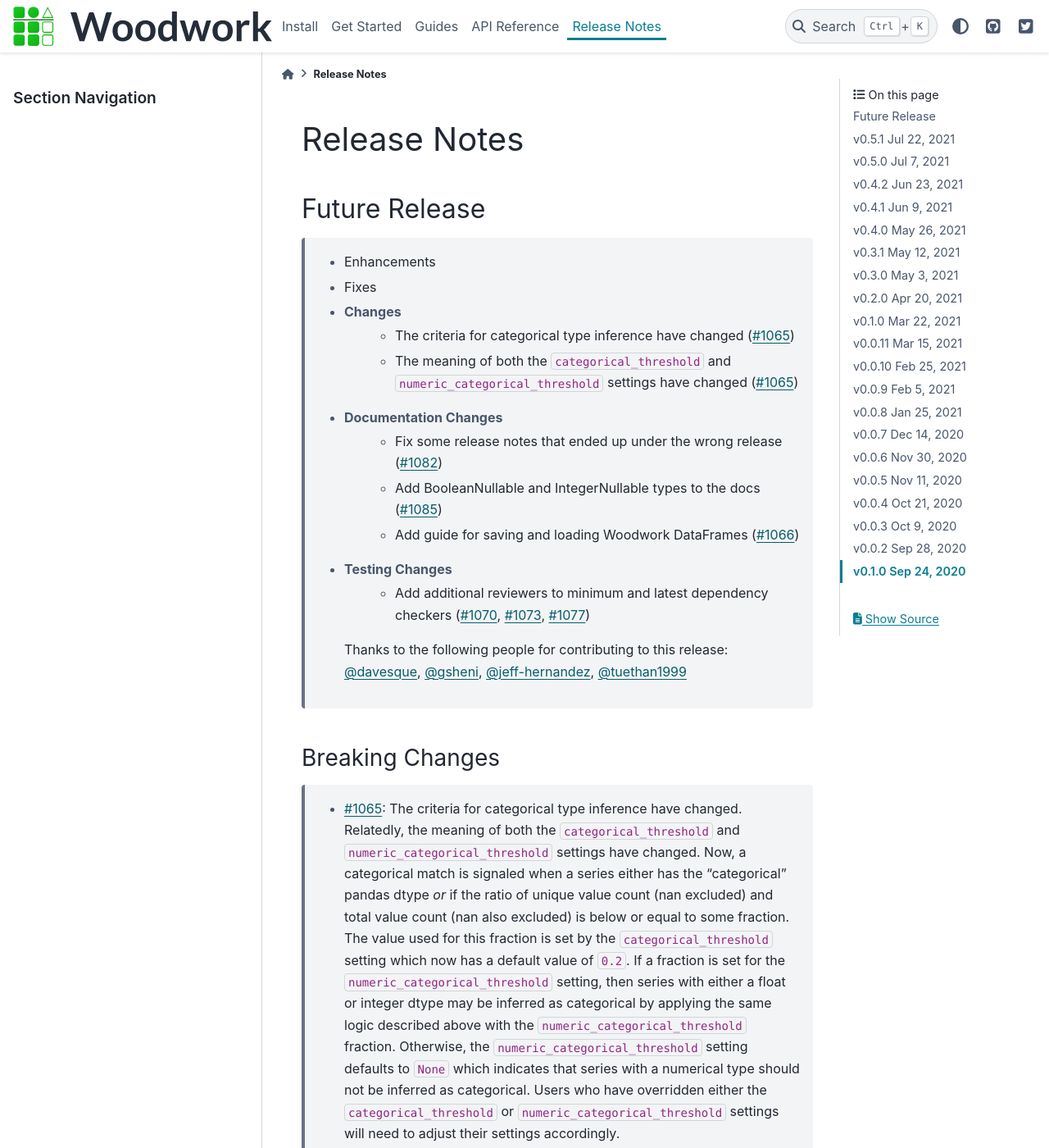
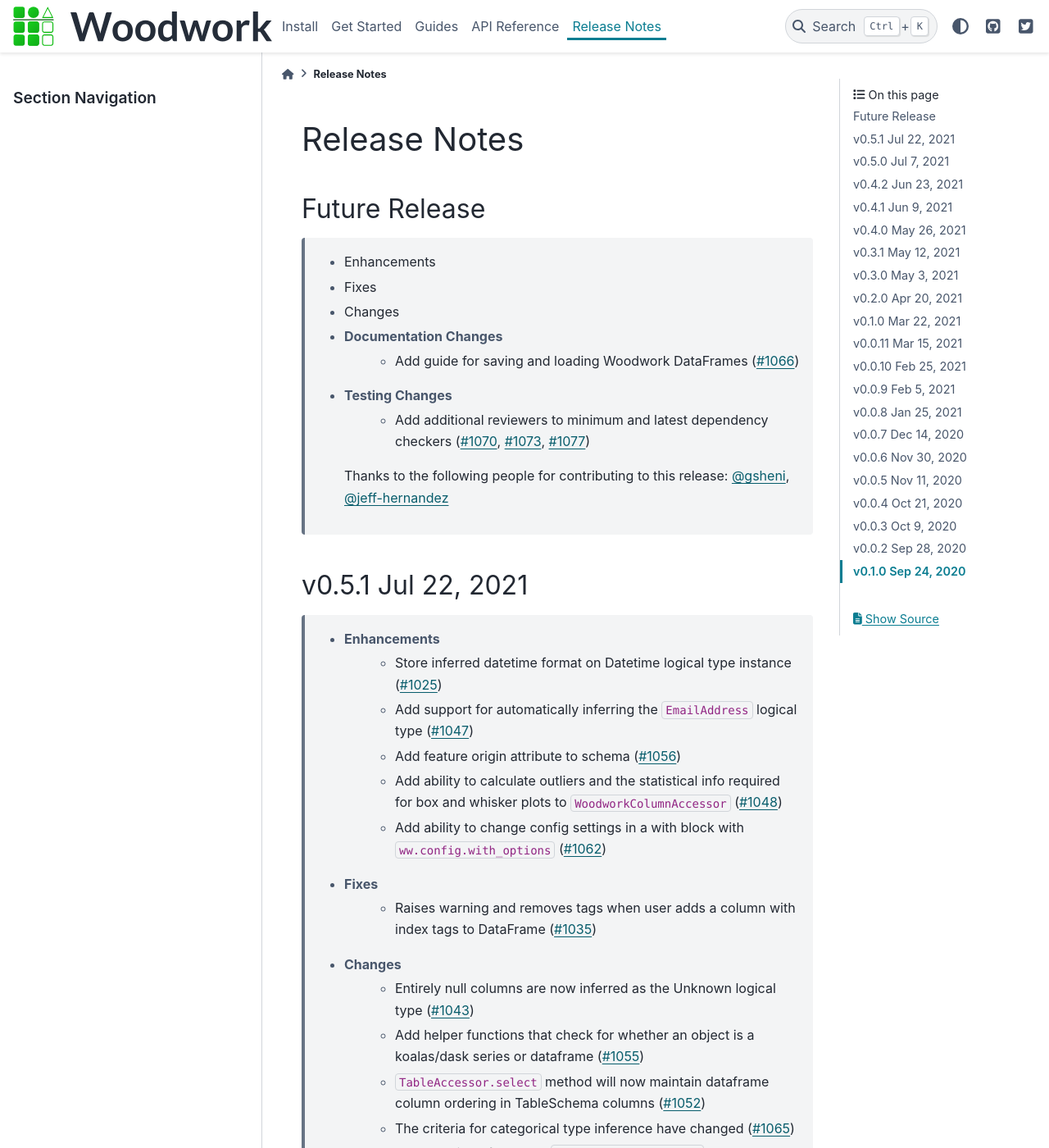
Before and after one commit to alteryx/woodwork, a Sphinx documentation site: the page built from docs/source/release_notes.rst, in a window 1280 px wide and 1400 px high. Shown: the whole window at 82% size. Built offline with Sphinx 7.4.7 and the PyData theme 0.15.4, drawn with Linux system fonts in a browser that asks for light colours; comment, search, counter and statistics services are not loaded.

Commit message:
Revert "fix release notes"
This reverts commit c00e12cb4f71a4a1db79c496cdeaae78db9fbd08.

```diff
--- a/docs/source/release_notes.rst
+++ b/docs/source/release_notes.rst
@@ -8,38 +8,13 @@
   * Enhancements
   * Fixes
   * Changes
-        * The criteria for categorical type inference have changed (:pr:`1065`)
-        * The meaning of both the ``categorical_threshold`` and
-          ``numeric_categorical_threshold`` settings have changed (:pr:`1065`)
   * Documentation Changes
-        * Fix some release notes that ended up under the wrong release (:pr:`1082`)
-        * Add BooleanNullable and IntegerNullable types to the docs (:pr:`1085`)
         * Add guide for saving and loading Woodwork DataFrames (:pr:`1066`)
   * Testing Changes
         * Add additional reviewers to minimum and latest dependency checkers (:pr:`1070`, :pr:`1073`, :pr:`1077`)
 
     Thanks to the following people for contributing to this release:
-    :user:`davesque`, :user:`gsheni`, :user:`jeff-hernandez`, :user:`tuethan1999`
-
-Breaking Changes
-++++++++++++++++
-    * :pr:`1065`: The criteria for categorical type inference have changed.
-      Relatedly, the meaning of both the ``categorical_threshold`` and
-      ``numeric_categorical_threshold`` settings have changed.  Now, a
-      categorical match is signaled when a series either has the "categorical"
-      pandas dtype *or* if the ratio of unique value count (nan excluded) and
-      total value count (nan also excluded) is below or equal to some fraction.
-      The value used for this fraction is set by the ``categorical_threshold``
-      setting which now has a default value of ``0.2``.  If a fraction is set
-      for the ``numeric_categorical_threshold`` setting, then series with
-      either a float or integer dtype may be inferred as categorical by
-      applying the same logic described above with the
-      ``numeric_categorical_threshold`` fraction.  Otherwise, the
-      ``numeric_categorical_threshold`` setting defaults to ``None`` which
-      indicates that series with a numerical type should not be inferred as
-      categorical.  Users who have overridden either the
-      ``categorical_threshold`` or ``numeric_categorical_threshold`` settings
-      will need to adjust their settings accordingly.
+    :user:`gsheni`, :user:`jeff-hernandez`
 
 v0.5.1 Jul 22, 2021
 ===================
```
